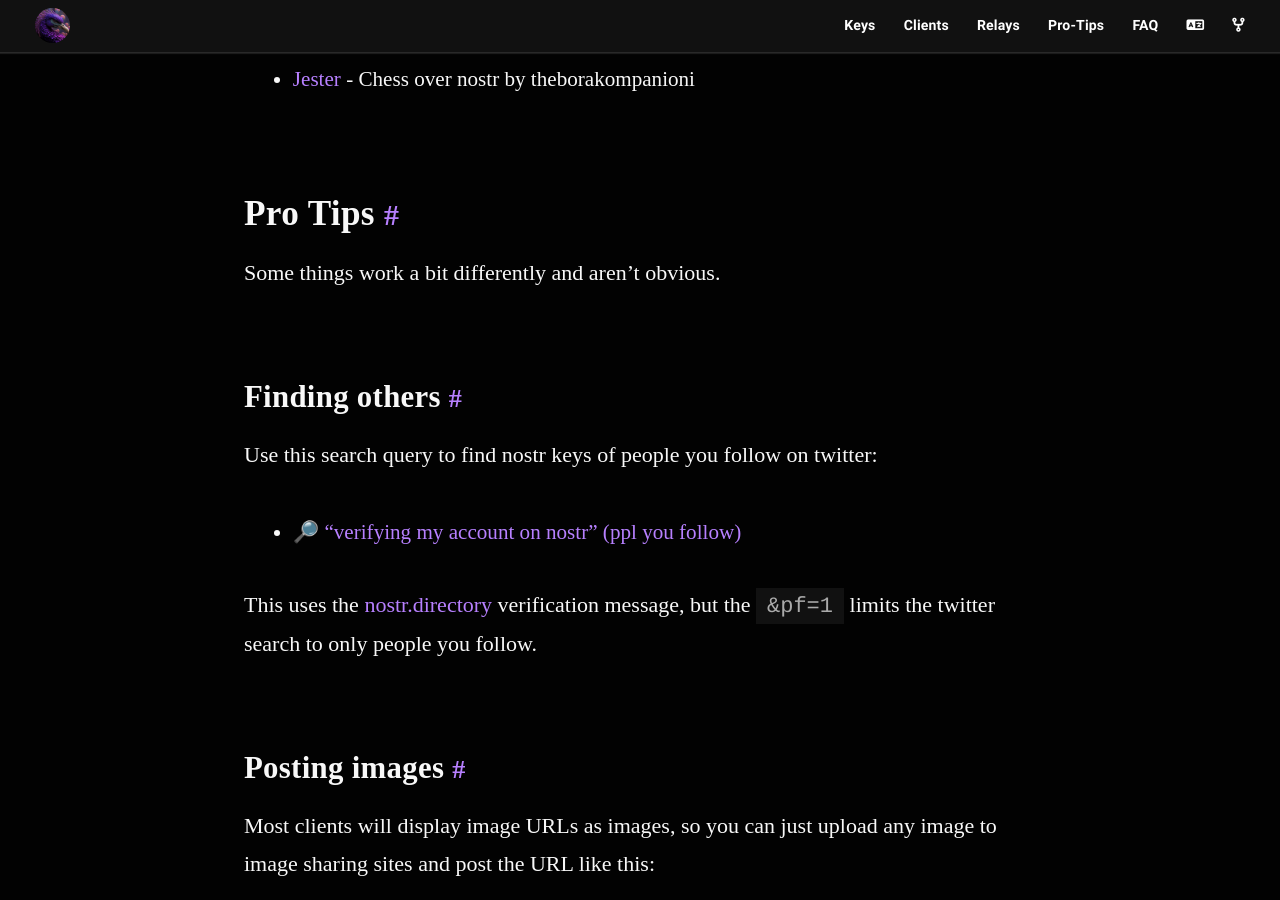
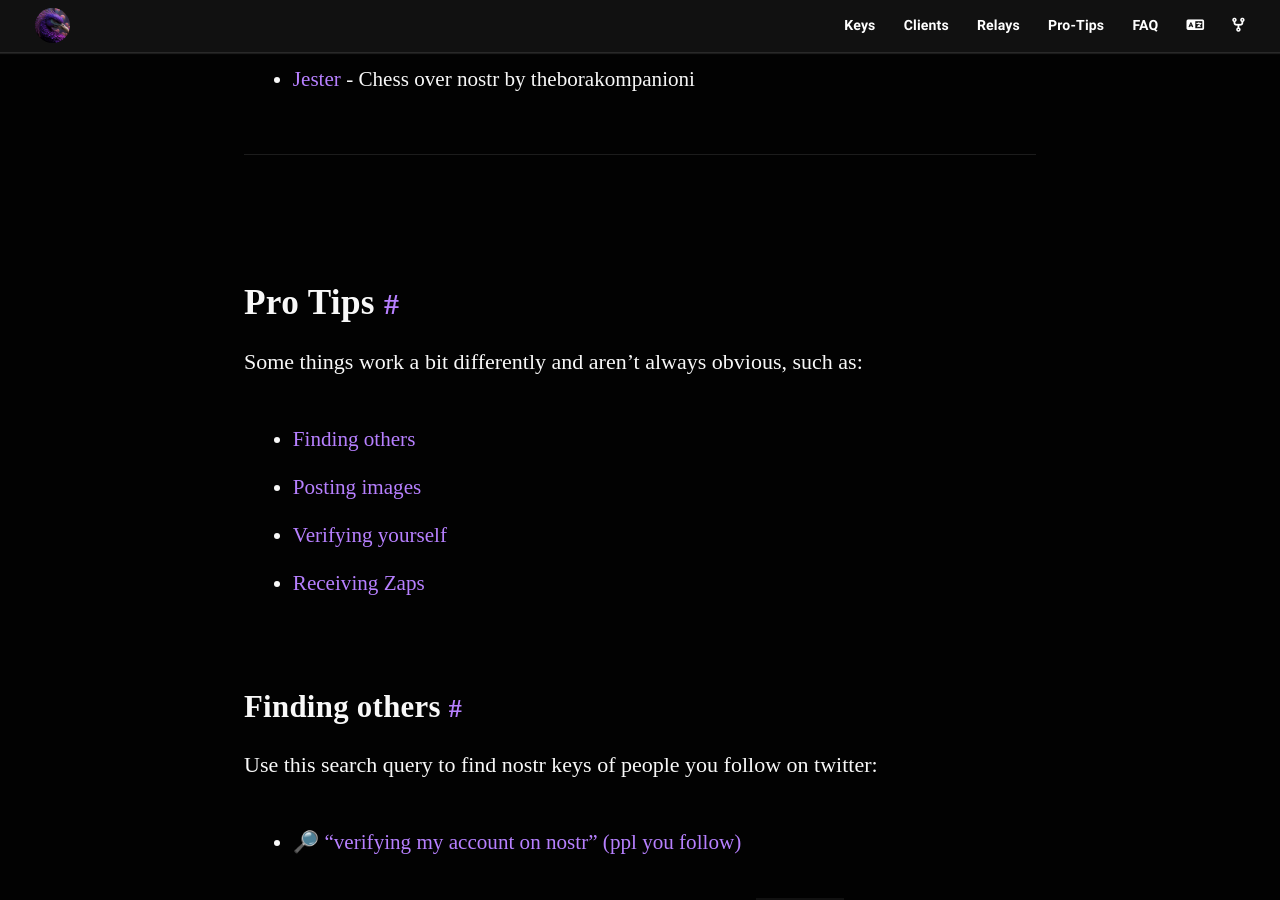
Before and after one commit to nostr-resources/nostr-resources.github.io, a Jekyll site: the page built from index.md, in a window 1280 px wide and 900 px high, scrolled down 4966 px. Built offline with Jekyll 4.4.1, drawn with Linux system fonts in a browser that asks for light colours; some web fonts are replaced.

Commit message:
Add links to individual pro-tips

```diff
--- a/index.md
+++ b/index.md
@@ -134,10 +134,16 @@ Games? WTF? Yes, games:
 
 - [Jester](https://jesterui.github.io/) - Chess over nostr by theborakompanioni
 
+---
+
 ## Pro Tips
 
-Some things work a bit differently and aren't obvious.
+Some things work a bit differently and aren't always obvious, such as:
 
+- [Finding others](#finding-others)
+- [Posting images](#posting-images)
+- [Verifying yourself](#verifying-yourself)
+- [Receiving Zaps](#receiving-zaps)
 
 ### Finding others
 
```
